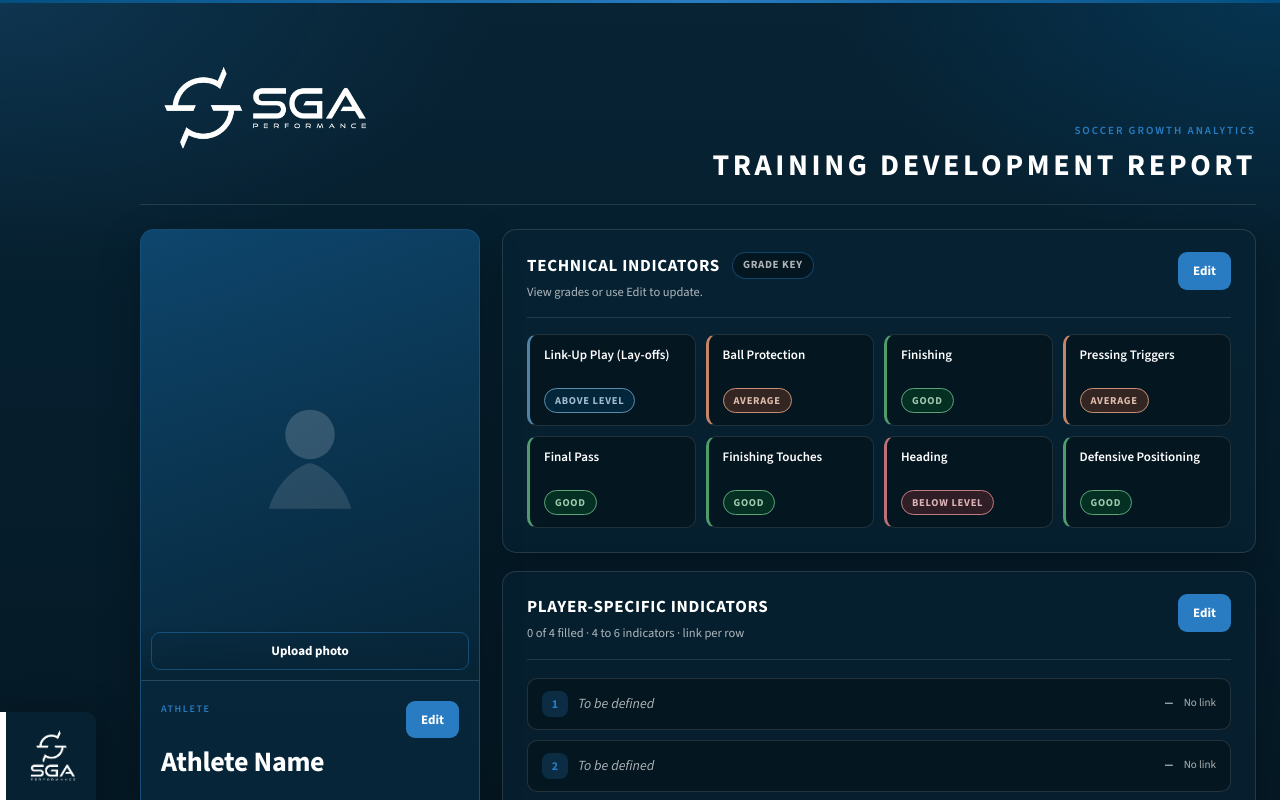
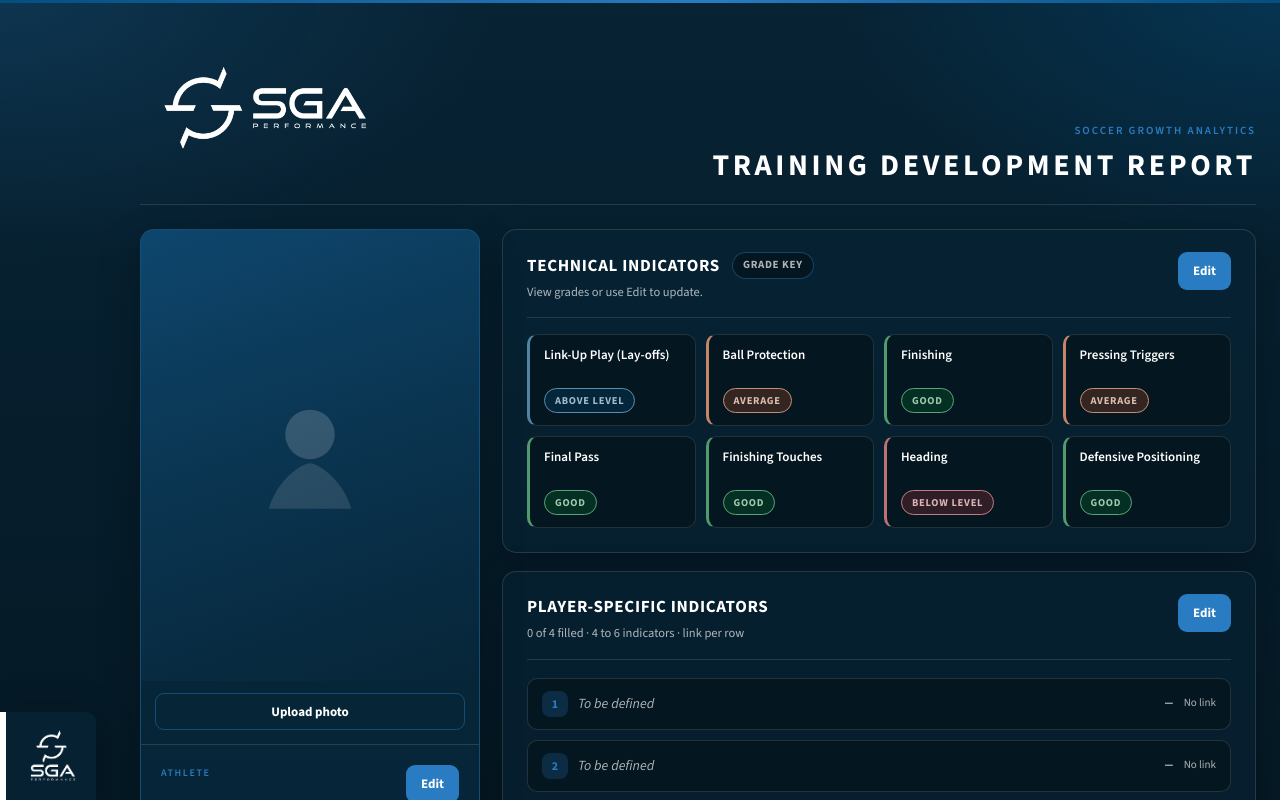
Before and after one commit to waltfilipe/TDR, a Next.js app: page / in a window 1280 px wide. Shown: the top 800 px of the page. Built offline with nearby package versions, Linux system fonts and the light colour scheme; a web font is replaced by a local one.

Commit message:
Fix athlete photo upload layout and save flow
Move photo controls below the frame so they no longer overlay the image.
Selecting a file shows an aligned preview with Save photo and Cancel before
persisting to localStorage.

Co-authored-by: walter.fbzanchet <walter.fbzanchet@gmail.com>

```diff
--- a/app/globals.css
+++ b/app/globals.css
@@ -247,38 +247,72 @@ body::before {
   overflow: hidden;
 }
 
+.athlete-photo-block {
+  border-bottom: 1px solid var(--line);
+}
+
 .athlete-photo {
   position: relative;
   width: 100%;
   aspect-ratio: 3 / 4;
+  overflow: hidden;
   background: var(--surface);
-  border-bottom: 1px solid var(--line);
+  display: flex;
+  align-items: center;
+  justify-content: center;
+}
+
+.athlete-photo--pending {
+  outline: 2px solid var(--accent);
+  outline-offset: -2px;
 }
 
 .athlete-photo__img {
-  position: absolute;
-  inset: 0;
+  display: block;
   width: 100%;
   height: 100%;
   object-fit: cover;
-  object-position: top center;
+  object-position: center top;
 }
 
-.athlete-photo__actions {
+.athlete-photo__badge {
   position: absolute;
-  left: 0;
-  right: 0;
-  bottom: 0;
+  top: 10px;
+  right: 10px;
+  padding: 4px 8px;
+  border-radius: 999px;
+  background: color-mix(in srgb, var(--sga-navy) 88%, transparent);
+  border: 1px solid var(--line-strong);
+  font-size: 10px;
+  font-weight: 700;
+  letter-spacing: 0.08em;
+  text-transform: uppercase;
+  color: var(--accent);
+}
+
+.athlete-photo__toolbar {
   display: grid;
-  gap: 6px;
-  padding: 10px;
-  background: linear-gradient(180deg, transparent, color-mix(in srgb, var(--sga-navy) 92%, transparent));
+  gap: 8px;
+  padding: 12px 14px 14px;
+  background: color-mix(in srgb, var(--sga-navy) 40%, transparent);
+}
+
+.athlete-photo__toolbar-row {
+  display: grid;
+  gap: 8px;
 }
 
 .athlete-photo__error {
   margin: 0;
   font-size: 11px;
   color: var(--sga-grade-below);
+}
+
+.athlete-photo__hint {
+  margin: 0;
+  font-size: 11px;
+  color: var(--text-muted);
+  line-height: 1.35;
 }
 
 .athlete-details__head {
@@ -1082,7 +1116,7 @@ body::before {
   .no-print,
   .legend-tip,
   .report-actions,
-  .athlete-photo__actions {
+  .athlete-photo__toolbar {
     display: none !important;
   }
 
--- a/components/AthleteProfileColumn.tsx
+++ b/components/AthleteProfileColumn.tsx
@@ -48,6 +48,8 @@ export function AthleteProfileColumn({ playerId, player }: AthleteProfileColumnP
   const [editing, setEditing] = useState(false);
   const [loaded, setLoaded] = useState(false);
   const [photoError, setPhotoError] = useState<string | null>(null);
+  const [pendingPhoto, setPendingPhoto] = useState<string | null>(null);
+  const [photoBusy, setPhotoBusy] = useState(false);
 
   useEffect(() => {
     try {
@@ -83,19 +85,45 @@ export function AthleteProfileColumn({ playerId, player }: AthleteProfileColumnP
 
   const update = (patch: Partial<AthleteDraft>) => setDraft((current) => ({ ...current, ...patch }));
 
+  const displayPhoto = pendingPhoto ?? draft.photoDataUrl;
+  const hasSavedPhoto = Boolean(draft.photoDataUrl);
+  const isPhotoPending = pendingPhoto !== null;
+
   const onPhotoSelected = async (file: File | undefined) => {
     if (!file) return;
     setPhotoError(null);
+    setPhotoBusy(true);
     try {
       const dataUrl = await fileToCompressedDataUrl(file);
-      update({ photoDataUrl: dataUrl });
+      setPendingPhoto(dataUrl);
     } catch (error) {
-      setPhotoError(error instanceof Error ? error.message : "Could not upload photo.");
+      setPhotoError(error instanceof Error ? error.message : "Could not load photo.");
+    } finally {
+      setPhotoBusy(false);
     }
+  };
+
+  const savePhoto = () => {
+    if (!pendingPhoto) return;
+    update({ photoDataUrl: pendingPhoto });
+    setPendingPhoto(null);
+    setPhotoError(null);
+  };
+
+  const cancelPhoto = () => {
+    setPendingPhoto(null);
+    setPhotoError(null);
+  };
+
+  const removePhoto = () => {
+    setPendingPhoto(null);
+    update({ photoDataUrl: null });
+    setPhotoError(null);
   };
 
   const resetProfile = () => {
     setDraft(emptyDraft(player));
+    setPendingPhoto(null);
     setPhotoError(null);
   };
 
@@ -111,10 +139,11 @@ export function AthleteProfileColumn({ playerId, player }: AthleteProfileColumnP
 
   return (
     <aside className="athlete-column" aria-label="Athlete profile">
-      <div className="athlete-photo">
-        {draft.photoDataUrl ? (
+      <div className="athlete-photo-block">
+        <div className={`athlete-photo${isPhotoPending ? " athlete-photo--pending" : ""}`}>
+          {displayPhoto ? (
             // eslint-disable-next-line @next/next/no-img-element
-          <img src={draft.photoDataUrl} alt="" className="athlete-photo__img" />
+            <img src={displayPhoto} alt="" className="athlete-photo__img" />
           ) : (
             <div className="athlete-photo__placeholder athlete-photo__placeholder--generic" aria-hidden="true">
               <svg viewBox="0 0 64 64" className="athlete-photo__icon" focusable="false">
@@ -123,7 +152,10 @@ export function AthleteProfileColumn({ playerId, player }: AthleteProfileColumnP
               </svg>
             </div>
           )}
-        <div className="athlete-photo__actions no-print">
+          {isPhotoPending ? <span className="athlete-photo__badge no-print">Preview</span> : null}
+        </div>
+
+        <div className="athlete-photo__toolbar no-print">
           <input
             ref={fileInputRef}
             type="file"
@@ -134,15 +166,38 @@ export function AthleteProfileColumn({ playerId, player }: AthleteProfileColumnP
               event.target.value = "";
             }}
           />
-          <button type="button" className="btn btn--ghost btn--block" onClick={() => fileInputRef.current?.click()}>
-            Upload photo
+
+          {isPhotoPending ? (
+            <div className="athlete-photo__toolbar-row">
+              <button type="button" className="btn btn--primary btn--block" onClick={savePhoto}>
+                Save photo
               </button>
-          {draft.photoDataUrl ? (
-            <button type="button" className="btn btn--ghost btn--block" onClick={() => update({ photoDataUrl: null })}>
+              <button type="button" className="btn btn--ghost btn--block" onClick={cancelPhoto}>
+                Cancel
+              </button>
+            </div>
+          ) : (
+            <div className="athlete-photo__toolbar-row">
+              <button
+                type="button"
+                className="btn btn--ghost btn--block"
+                disabled={photoBusy}
+                onClick={() => fileInputRef.current?.click()}
+              >
+                {photoBusy ? "Processing…" : hasSavedPhoto ? "Change photo" : "Upload photo"}
+              </button>
+              {hasSavedPhoto ? (
+                <button type="button" className="btn btn--ghost btn--block" onClick={removePhoto}>
                   Remove photo
                 </button>
               ) : null}
+            </div>
+          )}
+
           {photoError ? <p className="athlete-photo__error">{photoError}</p> : null}
+          {isPhotoPending ? (
+            <p className="athlete-photo__hint">Confirm with Save photo or discard with Cancel.</p>
+          ) : null}
         </div>
       </div>
 
```
Lines whose indentation alone changed are shown as unchanged.
